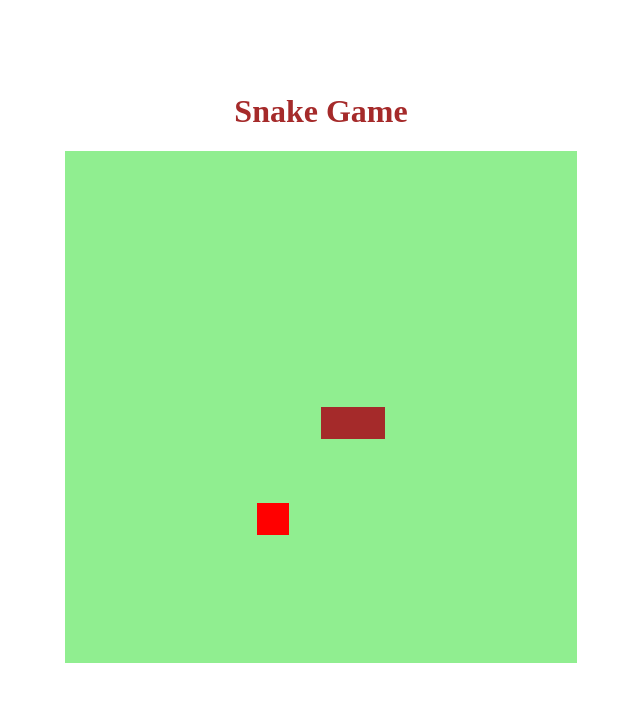
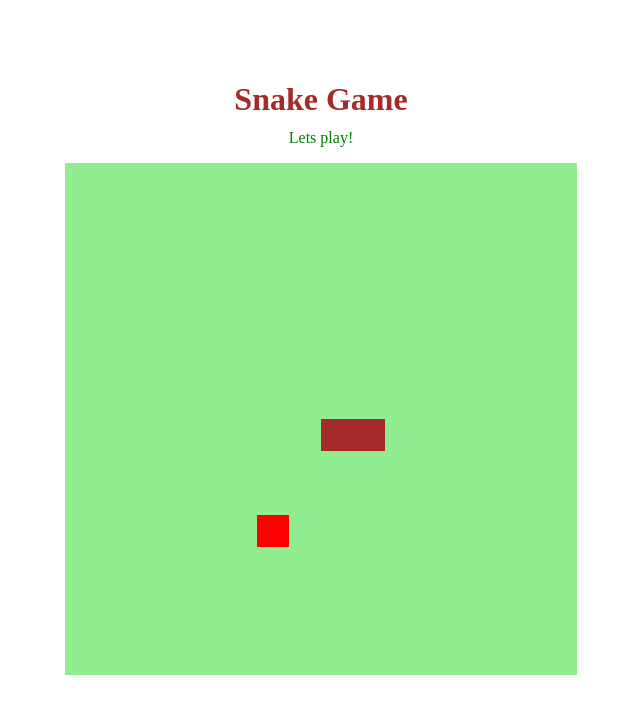
Before and after one commit to KetCode/snake-game, a plain HTML site: page index.html in a window 1280 px wide. Shown: the whole page, without its empty margins (295-935 px from the left). Drawn offline with Linux system fonts and the light colour scheme.

Commit message:
botao para jogar novamente :ok_hand:

```diff
--- a/index.html
+++ b/index.html
@@ -10,6 +10,7 @@
 </head>
 <body>
     <h1>Snake Game</h1>
+    <p><a onclick="window.location.reload()">Lets play!</a></p>
     <canvas id="snake" width="512" height="512"></canvas>
 </body>
 </html>
```
